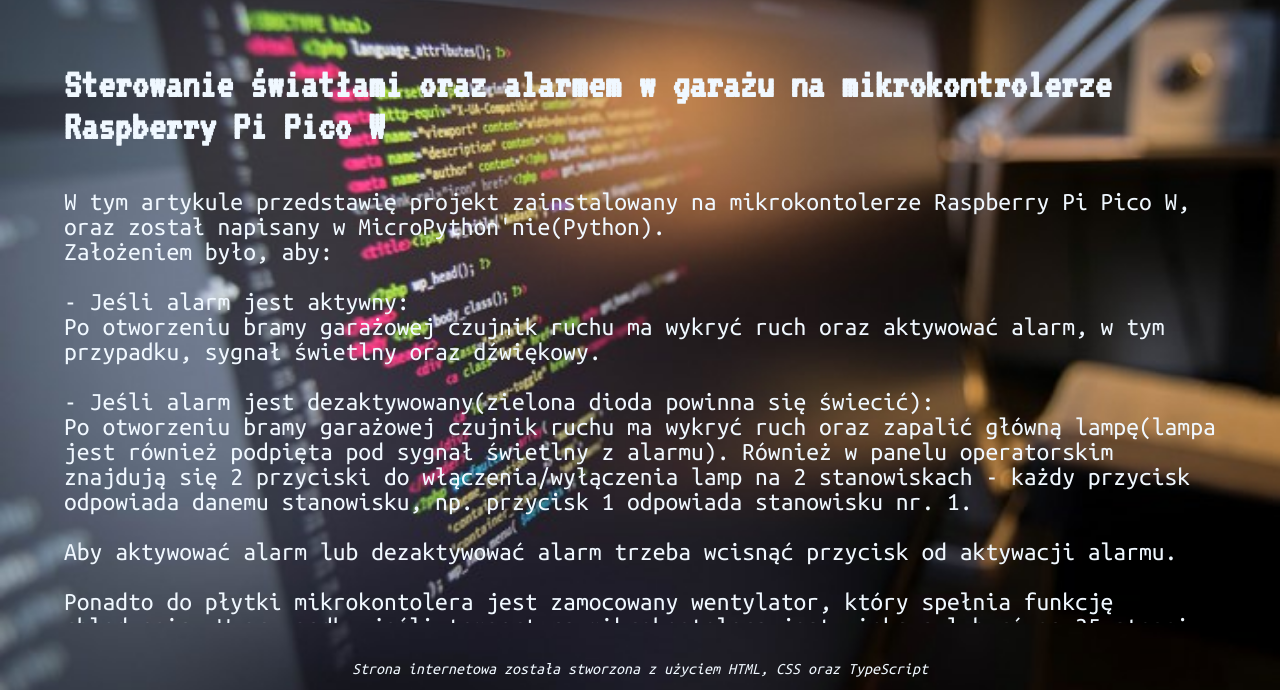
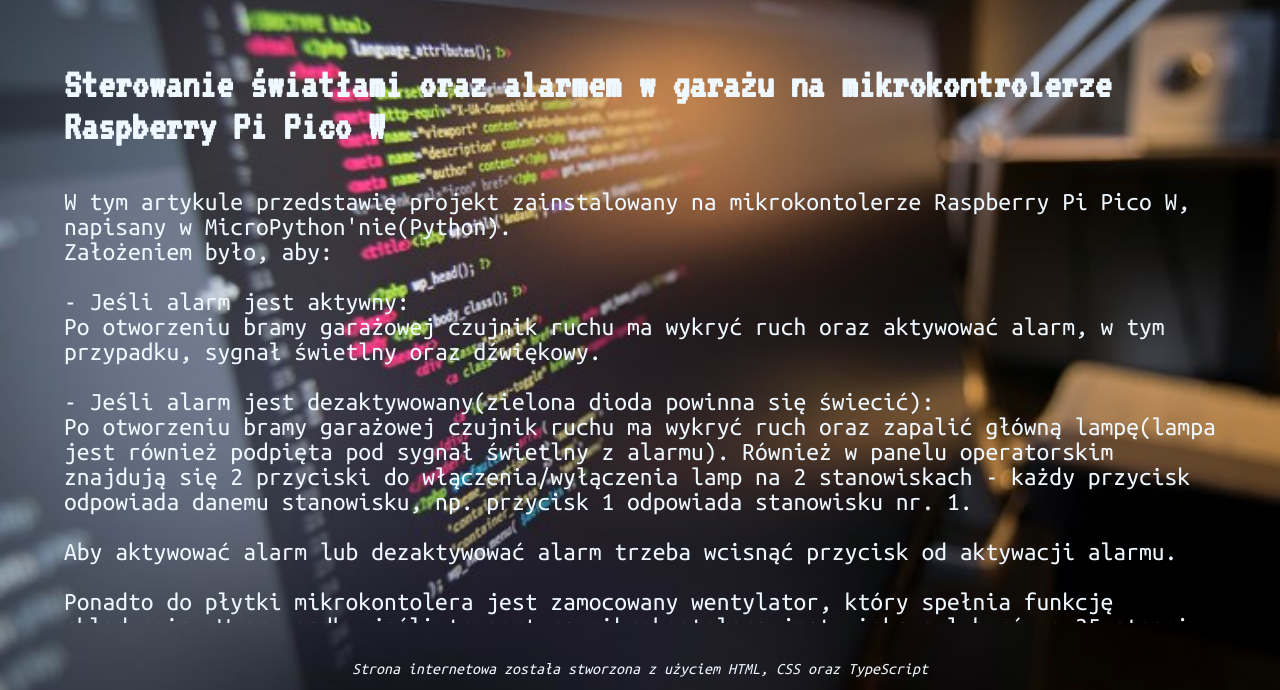
Before and after one commit to jakubwarowny/myHomepage, a website: page python.html in a window 1280 px wide. Shown: the part 110-800 px from the top of the page. Drawn offline with Linux system fonts and the light colour scheme.

Commit message:
change text

```diff
--- a/python.html
+++ b/python.html
@@ -32,7 +32,7 @@
 
         <p>
           W tym artykule przedstawię projekt zainstalowany na mikrokontolerze
-          Raspberry Pi Pico W, oraz został napisany w MicroPython'nie(Python).
+          Raspberry Pi Pico W, napisany w MicroPython'nie(Python).
           <br />
           Założeniem było, aby:
           <br />
```
